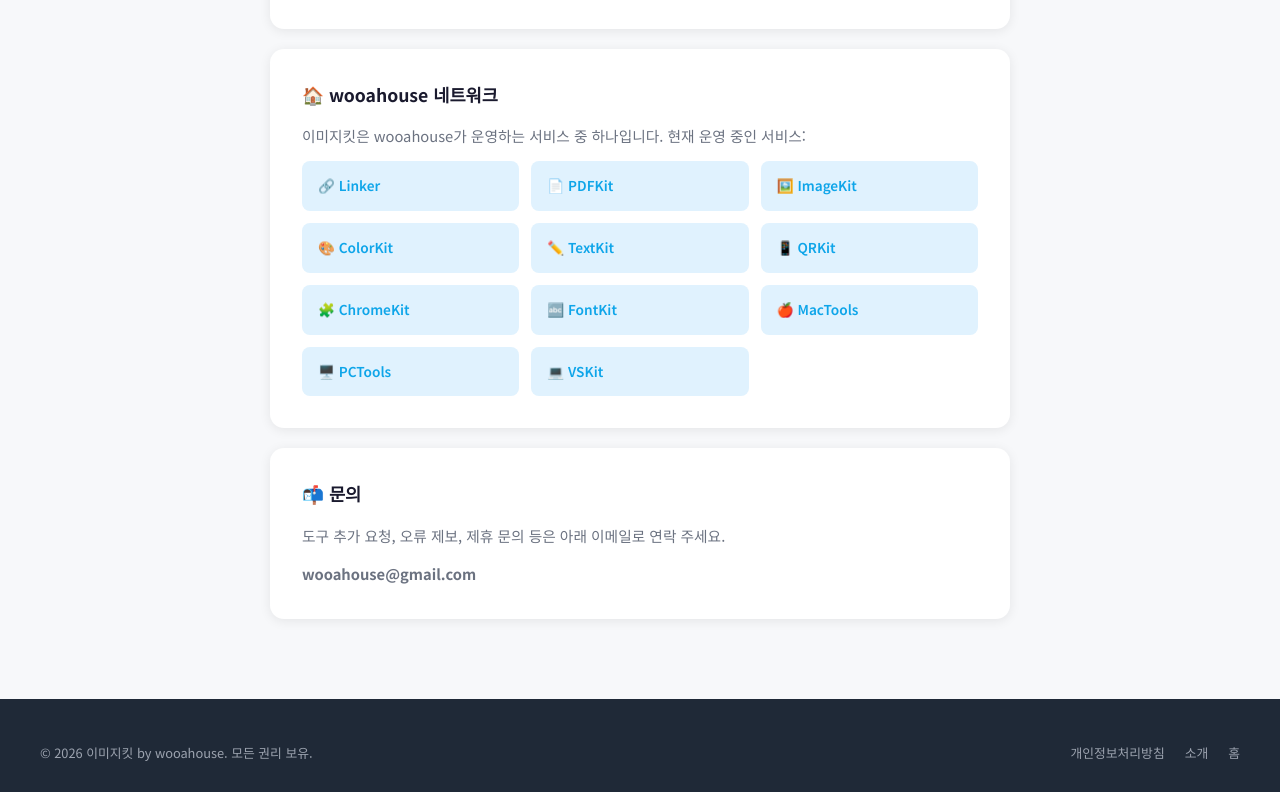
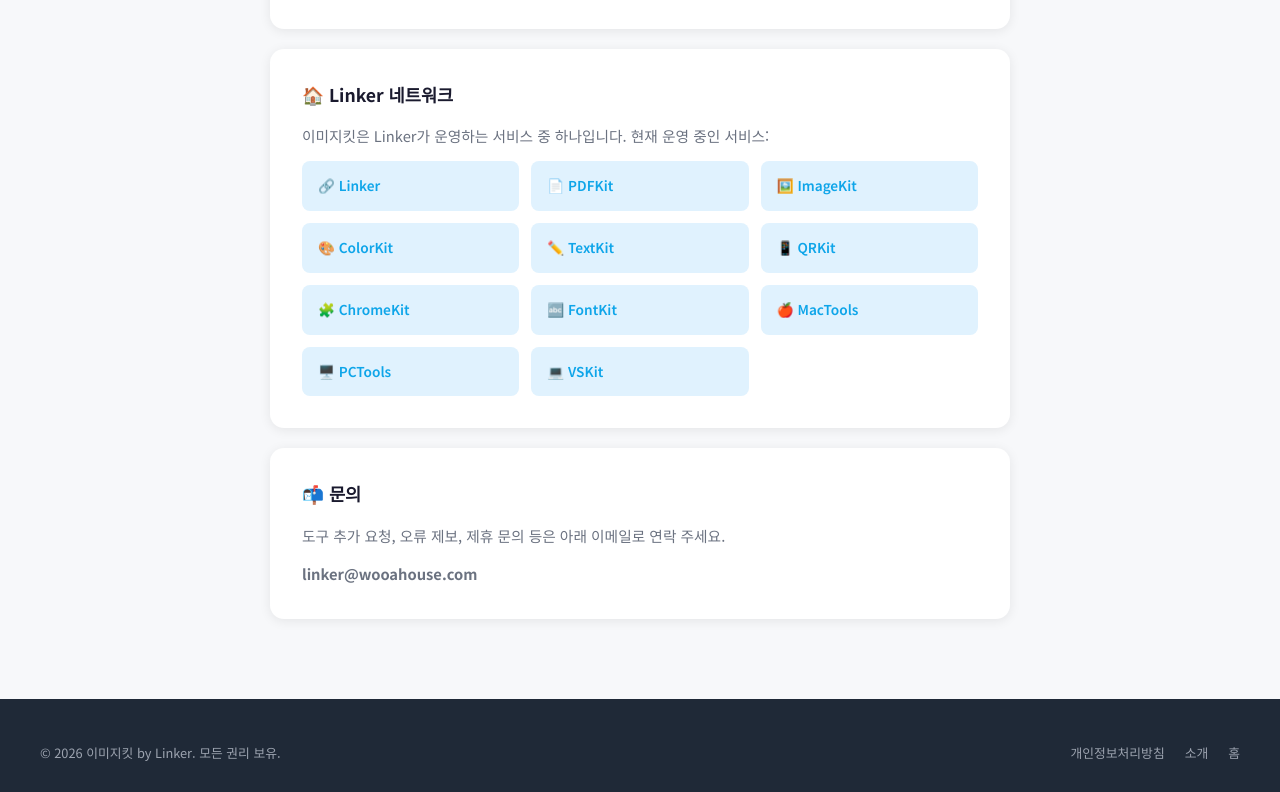
Before and after one commit to ingmaster83-code/ImageKit, a plain HTML site: page about.html in a window 1280 px wide. Shown: the part 1293-2085 px from the top of the page. Drawn offline with Linux system fonts and the light colour scheme.

Commit message:
브랜드명 Linker로 통일 및 신규 사이트 추가

```diff
--- a/about.html
+++ b/about.html
@@ -155,8 +155,8 @@
   </div>
 
   <div class="about-card">
-    <h2>🏠 wooahouse 네트워크</h2>
-    <p>이미지킷은 wooahouse가 운영하는 서비스 중 하나입니다. 현재 운영 중인 서비스:</p>
+    <h2>🏠 Linker 네트워크</h2>
+    <p>이미지킷은 Linker가 운영하는 서비스 중 하나입니다. 현재 운영 중인 서비스:</p>
     <div class="network-grid">
       <a href="https://linker.wooahouse.com/" class="network-item" target="_blank" rel="noopener noreferrer">🔗 Linker</a>
       <a href="https://pdfkit.wooahouse.com/" class="network-item" target="_blank" rel="noopener noreferrer">📄 PDFKit</a>
@@ -175,14 +175,14 @@
   <div class="about-card">
     <h2>📬 문의</h2>
     <p>도구 추가 요청, 오류 제보, 제휴 문의 등은 아래 이메일로 연락 주세요.</p>
-    <p><strong>wooahouse@gmail.com</strong></p>
+    <p><strong>linker@wooahouse.com</strong></p>
   </div>
 </div>
 
 <footer>
   <div class="footer-inner">
     <div class="footer-bottom" style="border-top:none; padding-top:0;">
-      <p>© 2026 이미지킷 by wooahouse. 모든 권리 보유.</p>
+      <p>© 2026 이미지킷 by Linker. 모든 권리 보유.</p>
       <div class="footer-bottom-links">
         <a href="privacy.html">개인정보처리방침</a>
         <a href="about.html">소개</a>
--- a/css/style.css
+++ b/css/style.css
@@ -197,6 +197,8 @@ nav a:hover { background: rgba(255,255,255,0.18); color: white; }
 }
 
 .tool-desc {
+  overflow-wrap: break-word;
+  word-break: break-word;
   font-size: 0.78rem;
   color: var(--text-light);
   line-height: 1.45;
```
Also changed, not shown: index.html (+1 -1 lines), privacy.html (+2 -2 lines).
